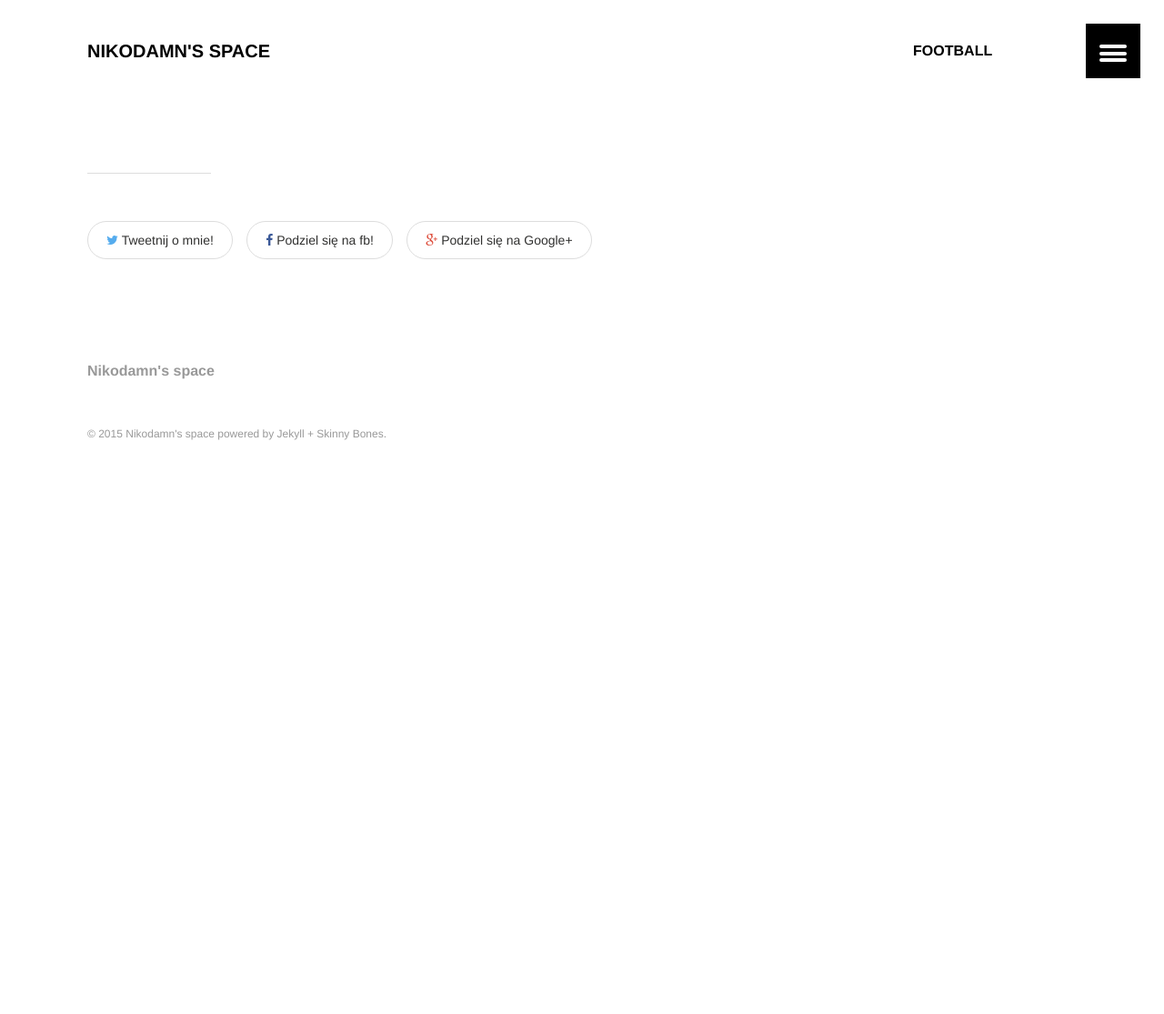
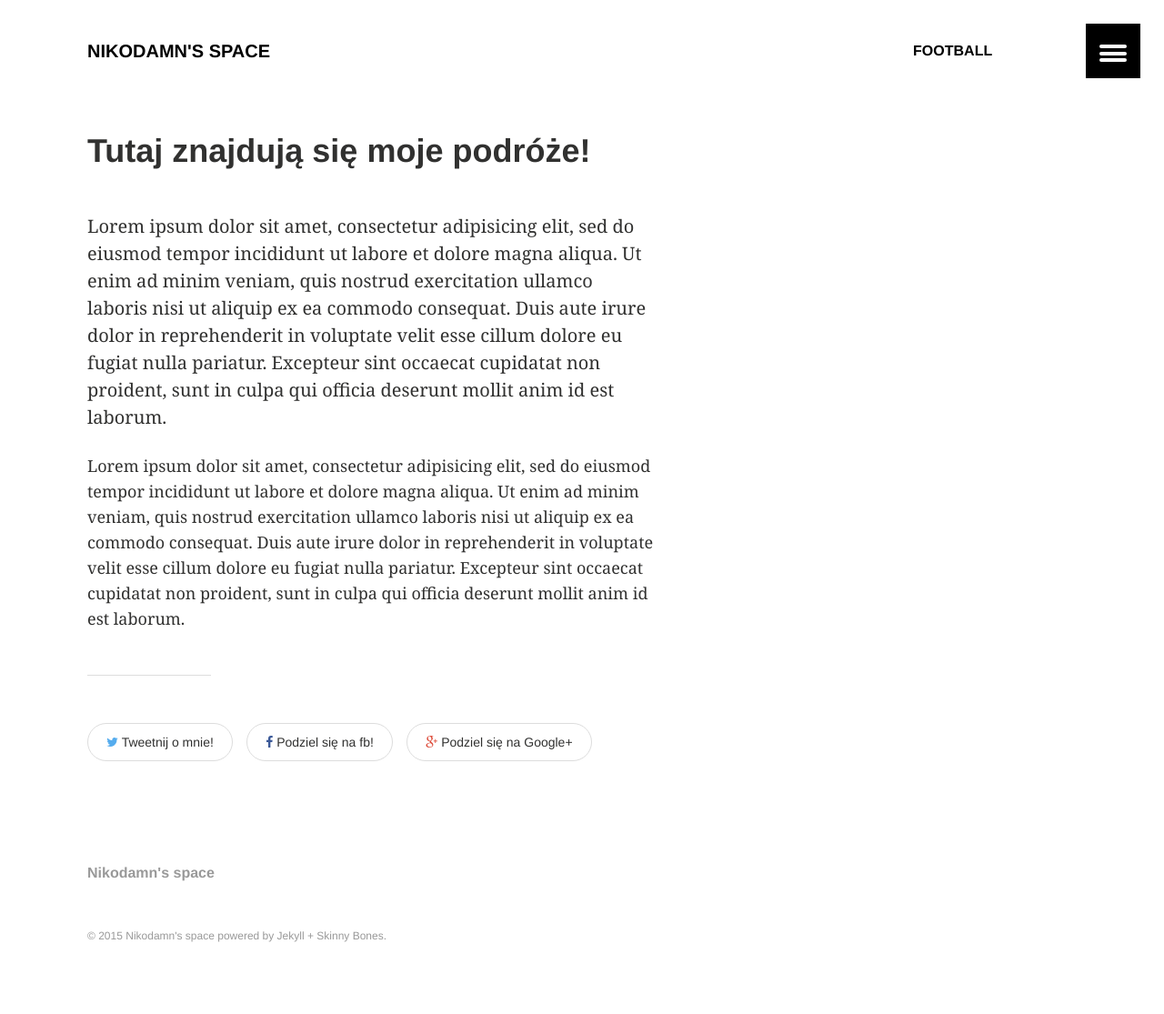
Before and after one commit to nikodamn/nikodamn.github.io, a Jekyll site: the page built from trips/index.md, in a window 1280 px wide. Shown: the whole page at 91% size. Built offline with Jekyll 4.4.1, drawn with Linux system fonts in a browser that asks for light colours; before the commit the page ends 900 px from its top, so only the background shows below that.

Commit message:
Update trips index

```diff
--- a/trips/index.md
+++ b/trips/index.md
@@ -1,6 +1,6 @@
 ---
 layout: article
-title: ""
+title: "Tutaj znajdują się moje podróże!"
 date:
 modified:
 excerpt:
@@ -10,3 +10,17 @@ image:
   thumb:
 ads: false
 ---
+
+Lorem ipsum dolor sit amet, consectetur adipisicing elit, sed do eiusmod
+tempor incididunt ut labore et dolore magna aliqua. Ut enim ad minim veniam,
+quis nostrud exercitation ullamco laboris nisi ut aliquip ex ea commodo
+consequat. Duis aute irure dolor in reprehenderit in voluptate velit esse
+cillum dolore eu fugiat nulla pariatur. Excepteur sint occaecat cupidatat non
+proident, sunt in culpa qui officia deserunt mollit anim id est laborum.
+
+Lorem ipsum dolor sit amet, consectetur adipisicing elit, sed do eiusmod
+tempor incididunt ut labore et dolore magna aliqua. Ut enim ad minim veniam,
+quis nostrud exercitation ullamco laboris nisi ut aliquip ex ea commodo
+consequat. Duis aute irure dolor in reprehenderit in voluptate velit esse
+cillum dolore eu fugiat nulla pariatur. Excepteur sint occaecat cupidatat non
+proident, sunt in culpa qui officia deserunt mollit anim id est laborum.
```
